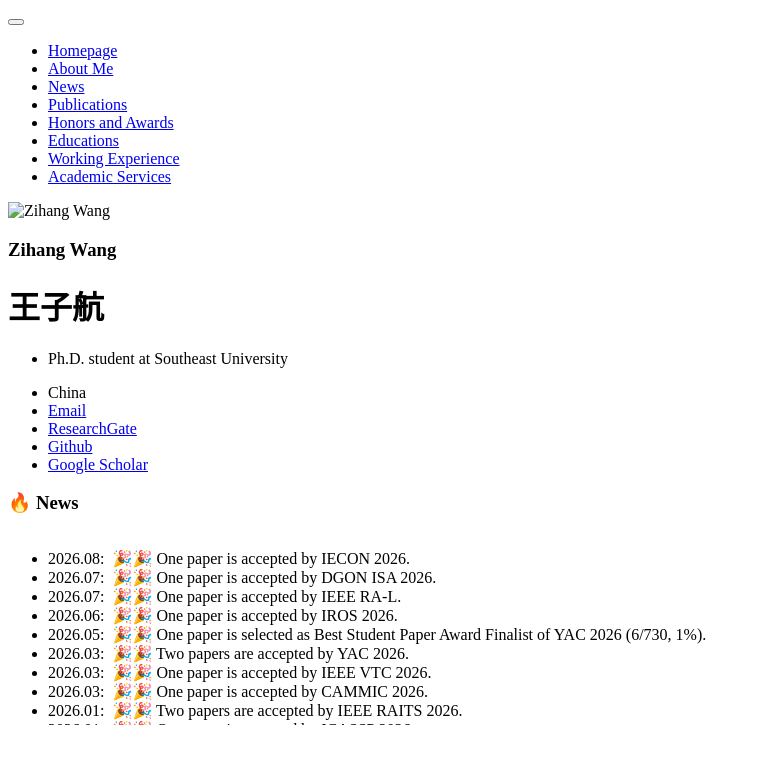
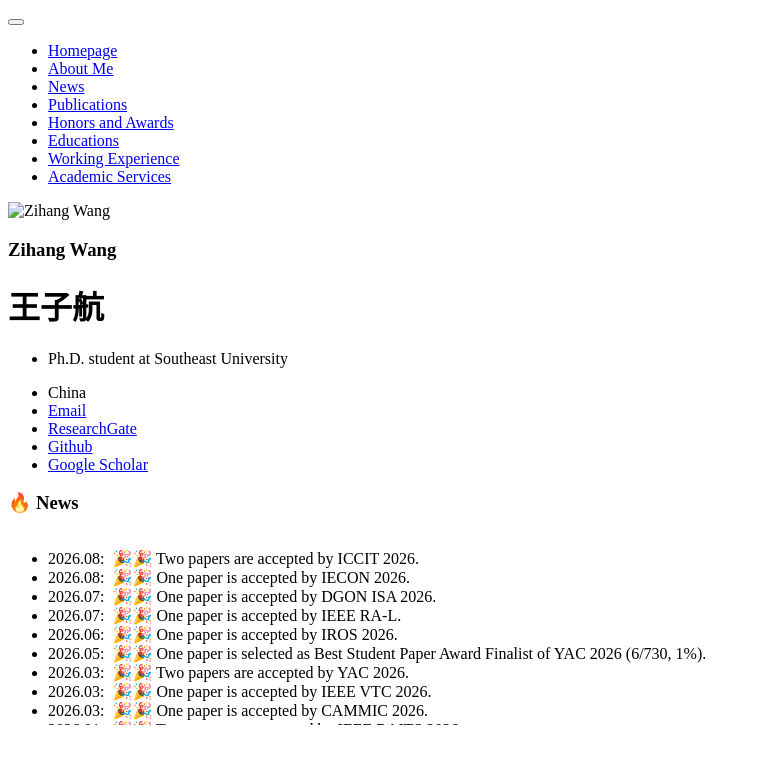
Before and after one commit to wangzihanggg/wangzihanggg.github.io, a Jekyll site: the page built from _pages/includes/news.md, in a window 1280 px wide. Shown: the top 764 px of the page, without its empty margins (0-761 px from the left). Built offline with Jekyll 4.4.1, drawn with Linux system fonts in a browser that asks for light colours; our own code applies the rules of GitHub Pages for plain Markdown files; some of the changed lines change nothing that is shown.

Commit message:
Update news section with latest accepted papers
Removed old news items and added new accepted papers for 2026.

```diff
--- a/_pages/includes/news.md
+++ b/_pages/includes/news.md
@@ -40,23 +40,8 @@
 
 
 <div class="news-container">
-  <!-- <ul class="news-list">
-    <li>2025.09: &nbsp;🎉🎉 One paper is accepted by J. King Saud Univ. Comput. Inf. Sci. (Impact Factor: <strong style="color: red; font-weight: bold;">6.1</strong>).</li>
-    <li>2025.09: &nbsp;🎉🎉 One paper is accepted by IEEE TIP (Impact Factor: <strong style="color: red; font-weight: bold;">13.7</strong>).</li>
-    <li>2025.08: &nbsp;🎉🎉 One paper is accepted by IEEE CAC 2025.</li>
-    <li>2025.07: &nbsp;🎉🎉 One paper is accepted by IEEE TVT (Impact Factor: <strong style="color: red; font-weight: bold;">7.1</strong>).</li>
-    <li>2025.07: &nbsp;🎉🎉 Two papers are accepted by IEEE IROS 2025.</li>
-    <li>2025.06: &nbsp;🎉🎉 One paper is accepted by Measurement (Impact Factor: <strong style="color: red; font-weight: bold;">5.6</strong>).</li>
-    <li>2025.03: &nbsp;🎉🎉 One paper is accepted by IEEE RAL (Impact Factor: <strong style="color: red; font-weight: bold;">5.3</strong>).</li>
-    <li>2024.12: &nbsp;🎉🎉 One papers are accepted by IEEE ROBIO 2024.</li>
-    <li>2024.09: &nbsp;🎉🎉 One paper is accepted by Electronics Letters (Impact Factor: <strong style="color: red; font-weight: bold;">1.7</strong>).</li>
-    <li>2024.02: &nbsp;🎉🎉 One paper is accepted by IEEE TIM (Impact Factor: <strong style="color: red; font-weight: bold;">5.9</strong>).</li>
-    <li>2023.09: &nbsp;🎉🎉 One paper is accepted by IEEE TIM (Impact Factor: <strong style="color: red; font-weight: bold;">5.9</strong>).</li>
-    <li>2022.12: &nbsp;🎉🎉 One paper is accepted by IEEE TIM (Impact Factor: <strong style="color: red; font-weight: bold;">5.9</strong>).</li>
-    <li>2022.03: &nbsp;🎉🎉 One paper is accepted by IEEE TIM (Impact Factor: <strong style="color: red; font-weight: bold;">5.9</strong>).</li>
-  </ul> -->
-
   <ul>
+    <li>2026.08: &nbsp;🎉🎉 Two papers are accepted by ICCIT 2026.</li>
     <li>2026.08: &nbsp;🎉🎉 One paper is accepted by IECON 2026.</li>
     <li>2026.07: &nbsp;🎉🎉 One paper is accepted by DGON ISA 2026.</li>
     <li>2026.07: &nbsp;🎉🎉 One paper is accepted by IEEE RA-L.</li>
```
